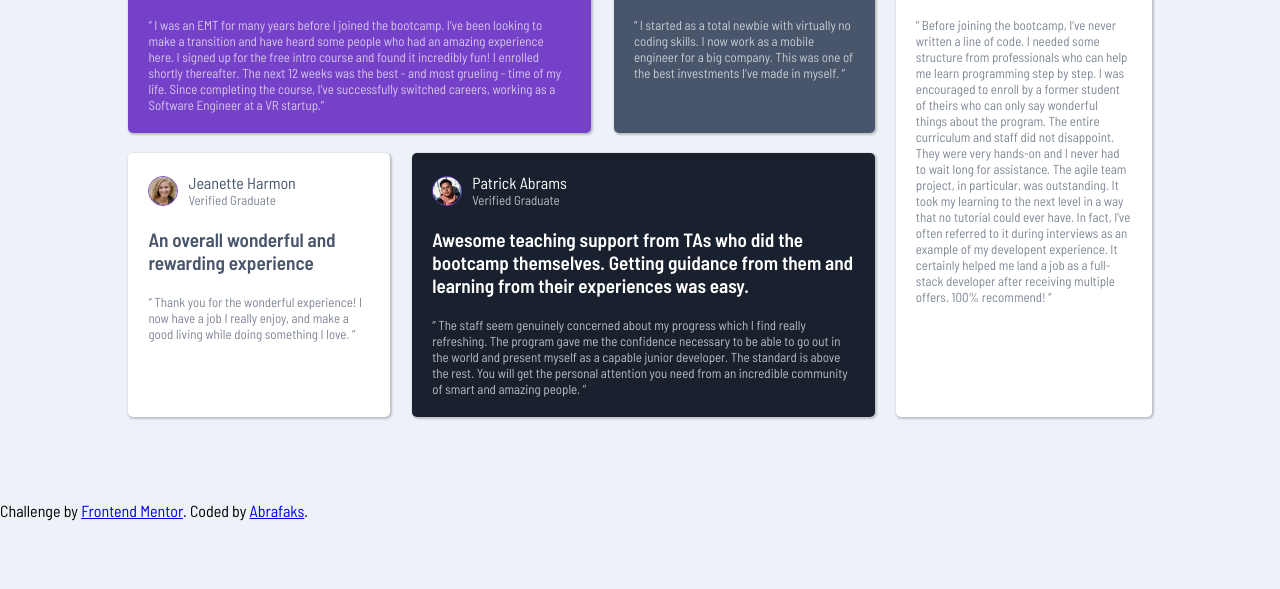
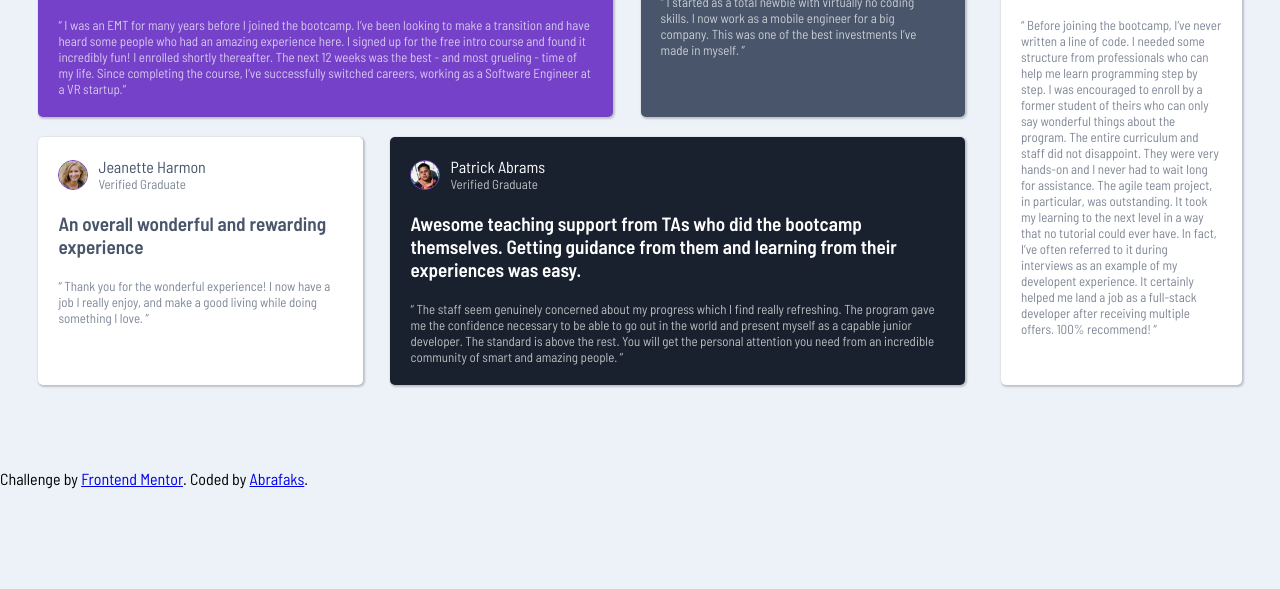
Before and after one commit to Abrafaks/testimonials-grid, a plain HTML site: page index.html in a window 1280 px wide. Shown: the part 211-800 px from the top of the page. Drawn offline with Linux system fonts and the light colour scheme.

Commit message:
Resize containers

```diff
--- a/style.css
+++ b/style.css
@@ -87,7 +87,7 @@ body {
 @media (min-width: 576px) {
     #testimonial-container {
         display: flex;
-        max-width: 1100px;
+        max-width: 1440px;
         margin: 0 auto;
         justify-content: space-between;
     }
@@ -102,7 +102,7 @@ body {
     #main-left {
         display: flex;
         flex-direction: column;
-        flex-basis: 73%;
+        flex-basis: 77%;
     }
 
     #testimonial-1,
@@ -116,6 +116,6 @@ body {
     }
 
     #testimonial-5 {
-        flex-basis: 25%;
+        flex-basis: 20%;
     }
 }
```
